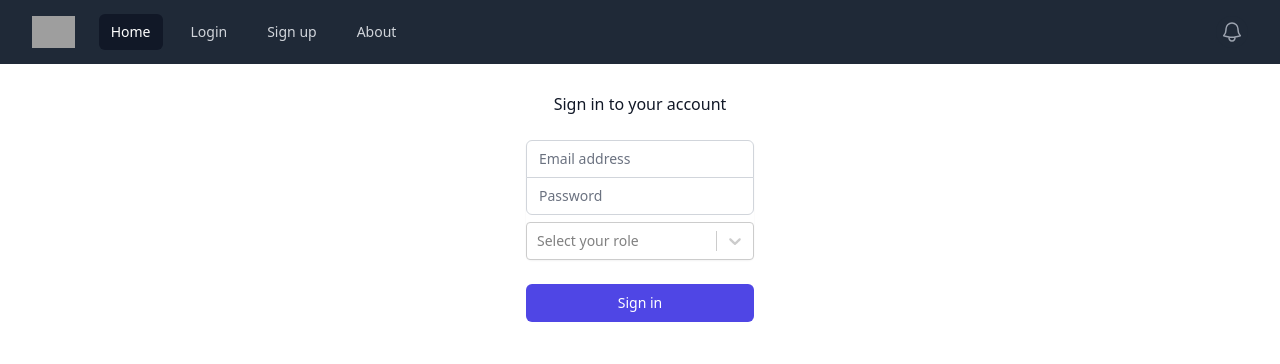
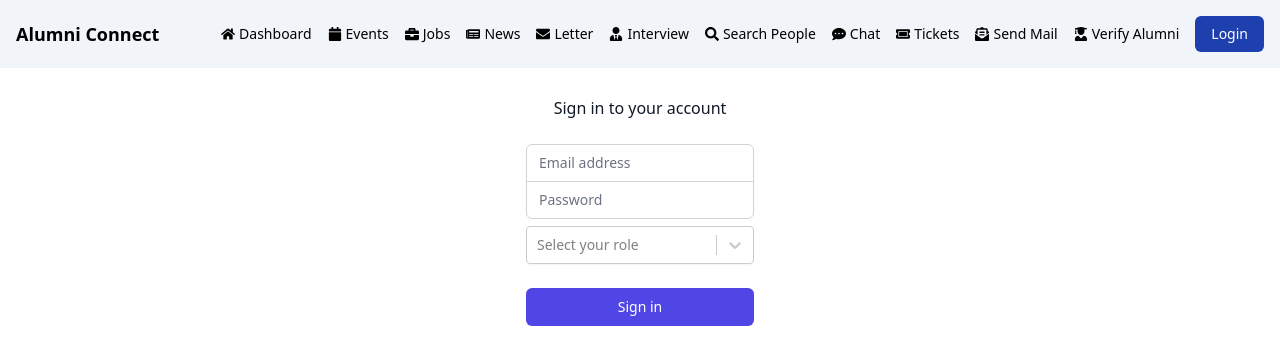
Before and after one commit to SahilAli8808/Alumni-Connect-Redesign, a React (Vite) app in the folder Frontend/: page / in a window 1280 px wide. Shown: the top 364 px of the page. Built offline with nearby package versions, Linux system fonts and the light colour scheme; grey boxes are pictures that could not be loaded.

Commit message:
Add react-icons package and update App.jsx

```diff
--- a/Frontend/package.json
+++ b/Frontend/package.json
@@ -17,6 +17,7 @@
     "axios": "^1.6.5",
     "react": "^18.2.0",
     "react-dom": "^18.2.0",
+    "react-icons": "^5.0.1",
     "react-redux": "^9.1.0",
     "react-router-dom": "^6.21.2",
     "react-select": "^5.8.0",
--- a/Frontend/src/App.jsx
+++ b/Frontend/src/App.jsx
@@ -1,5 +1,7 @@
 import './App.css'
 import Dropdown from './Components/Dropdown'
+import Home from './Components/Home'
+import Topbar from './Components/Topbar'
 import HomeCard from './Components/HomeCard'
 import Navbar from './Components/Navbar'
 import Login from './pages/Login'
@@ -10,9 +12,10 @@ function App() {
   return (
     <>
     {/* <Dropdown/> */}
-      <Navbar/>
-      {/* <Topbar/> */}
+      {/* <Navbar/> */}
+      <Topbar/>
     <Login/>
+    {/* <Home/> */}
      {/* <HomeCard/> */}
 
     </>
--- /dev/null
+++ b/Frontend/src/Components/Home.jsx
@@ -0,0 +1,40 @@
+function Home() {
+    return (
+      <>
+        <div className="container mx-auto mt-8">
+          <h1 className="text-3xl font-bold mb-4">Alumni Connections</h1>
+
+          <div className="grid grid-cols-1 sm:grid-cols-2 lg:grid-cols-3 gap-4">
+            {/* Alumni Card 1 */}
+            <div className="bg-white p-4 rounded-lg shadow-md">
+              <h2 className="text-xl font-semibold mb-2">John Doe</h2>
+              <p className="text-gray-700 mb-4">Class of 2010</p>
+              <button className="bg-blue-500 text-white px-4 py-2 rounded-full">
+                Connect
+              </button>
+            </div>
+
+            {/* Alumni Card 2 */}
+            <div className="bg-white p-4 rounded-lg shadow-md">
+              <h2 className="text-xl font-semibold mb-2">Jane Smith</h2>
+              <p className="text-gray-700 mb-4">Class of 2015</p>
+              <button className="bg-blue-500 text-white px-4 py-2 rounded-full">
+                Connect
+              </button>
+            </div>
+
+            {/* Alumni Card 3 */}
+            <div className="bg-white p-4 rounded-lg shadow-md">
+              <h2 className="text-xl font-semibold mb-2">Alex Johnson</h2>
+              <p className="text-gray-700 mb-4">Class of 2020</p>
+              <button className="bg-blue-500 text-white px-4 py-2 rounded-full">
+                Connect
+              </button>
+            </div>
+          </div>
+        </div>
+      </>
+    );
+  }
+
+  export default Home;
--- /dev/null
+++ b/Frontend/src/Components/Topbar.jsx
@@ -0,0 +1,52 @@
+import React from 'react';
+import { FaHome, FaCalendar, FaBriefcase, FaNewspaper, FaEnvelope, FaUserTie, FaSearch, FaCommentDots, FaTicketAlt, FaEnvelopeOpenText, FaUserGraduate, FaSignInAlt } from 'react-icons/fa';
+
+function Topbar() {
+  return (
+    <div className="bg-slate-100 text-black p-4 flex justify-between items-center">
+      <div className="flex items-center">
+        <h2 className="text-lg font-bold">Alumni Connect</h2>
+      </div>
+      <nav className="flex space-x-4 items-center">
+        <a href="/" className="text-sm flex items-center">
+          <FaHome className="mr-1" /> Dashboard
+        </a>
+        <a href="/events" className="text-sm flex items-center">
+          <FaCalendar className="mr-1" /> Events
+        </a>
+        <a href="/jobs" className="text-sm flex items-center">
+          <FaBriefcase className="mr-1" /> Jobs
+        </a>
+        <a href="/news" className="text-sm flex items-center">
+          <FaNewspaper className="mr-1" /> News
+        </a>
+        <a href="/letter" className="text-sm flex items-center">
+          <FaEnvelope className="mr-1" /> Letter
+        </a>
+        <a href="/interview" className="text-sm flex items-center">
+          <FaUserTie className="mr-1" /> Interview
+        </a>
+        <a href="/search-people" className="text-sm flex items-center">
+          <FaSearch className="mr-1" /> Search People
+        </a>
+        <a href="/chat" className="text-sm flex items-center">
+          <FaCommentDots className="mr-1" /> Chat
+        </a>
+        <a href="/tickets" className="text-sm flex items-center">
+          <FaTicketAlt className="mr-1" /> Tickets
+        </a>
+        <a href="/send-mail" className="text-sm flex items-center">
+          <FaEnvelopeOpenText className="mr-1" /> Send Mail
+        </a>
+        <a href="/verify-alumni" className="text-sm flex items-center">
+          <FaUserGraduate className="mr-1" /> Verify Alumni
+        </a>
+        <a href="/login" className="bg-blue-800 text-white px-4 py-2 rounded-md text-sm font-medium">
+           Login
+        </a>
+      </nav>
+    </div>
+  );
+}
+
+export default Topbar;
```
Also changed, not shown: 1 other file (tests, documents, lock files or other folders).
